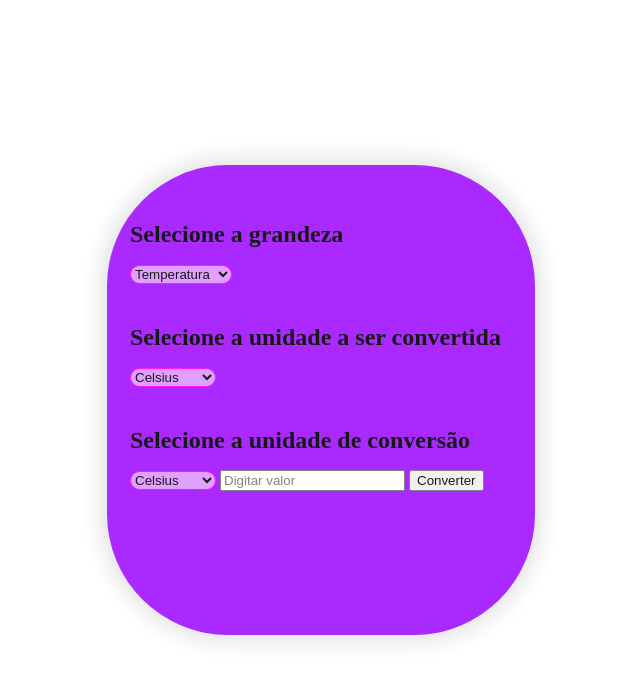
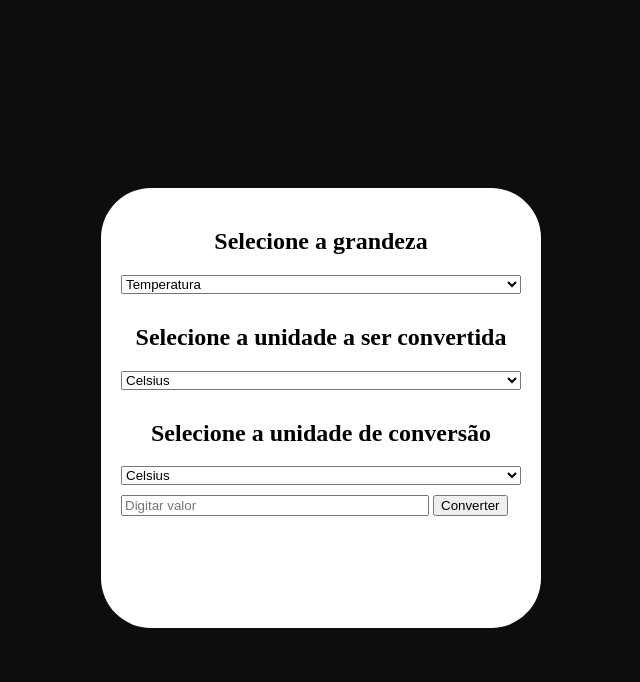
Before and after one commit to Hellraiser997/Trabalho_M2, a plain HTML site: page index.html in a window 1280 px wide. Shown: the whole page, without its empty margins (319-959 px from the left). Drawn offline with Linux system fonts and the light colour scheme.

Commit message:
Feat: comentários

```diff
--- a/CSS/style.css
+++ b/CSS/style.css
@@ -1,4 +1,4 @@
-
+/*
 
 body {
     display: flex;
@@ -44,4 +44,38 @@ body {
     background-color: #de95ff;
     border-radius: 23px;
     border-color: fuchsia;
+} */
+
+/* CSS reset */
+html, body {
+  height: 100%;
 }
+/* Essa parte fará com que os objetos fiquem centralizados na página, além de decidir a cor de fundo. O preto puro não foi escolhido pois ele força mais a vista, portanto essa tonalidade mais suave foi utilizada.*/
+body {
+  display: flex;
+  align-items: center;
+  justify-content: center;
+  background-color: #0D0D0D;
+}
+/* Aqui, a "caixa" onde os objetos ficarão é criada, e tendo sua cor de fundo definida em branco, suas pontas arredondadas pelo border-radius, um padding para que nada fique "colado" à borda, e sua largura e altura definidos, respectivamente. */
+.box {
+  background-color: #ffffff;
+  border-radius: 50px;
+  padding: 20px;
+  width: 400px;
+  height: 400px;
+}
+/* Aqui, a estilização do select é definida. O seletores irão ter uma largura condizente com o comprimento da caixa, mas respeitando o padding. Além disso, terão um espaço em relação ao elemento logo abaixo para que não fiquem colados um no outro. */
+.box select {
+  width: 100%;
+  margin-bottom: 10px;
+}
+/* Aqui, o input é estilizado com uma largura um pouco menor do que o select para que o botão de conversão tenha seu espaço logo ao lado. */
+.box input {
+  width: 75%;
+  margin-bottom: 10px;
+}
+/* Aqui, é definido que o H2 será centralizado em sua respectiva "linha". */
+h2 {
+  text-align: center;
+}
```
